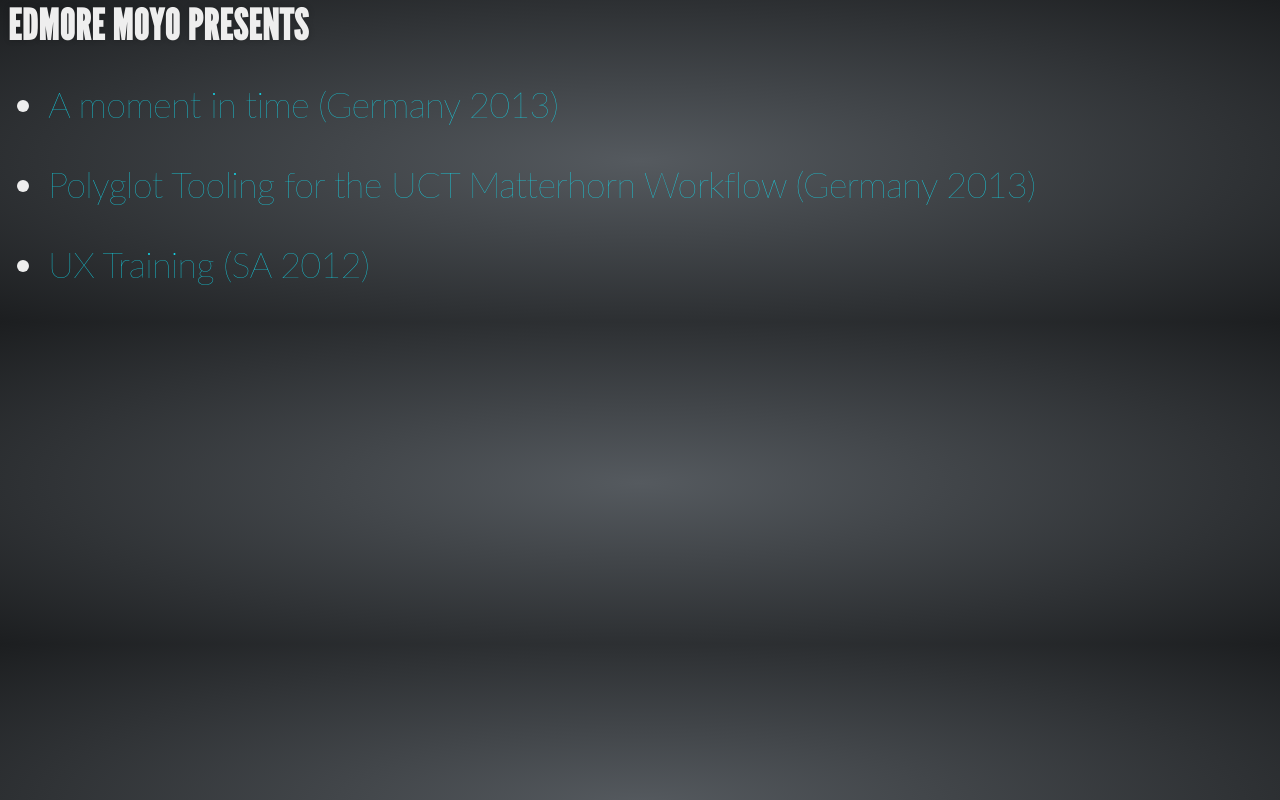
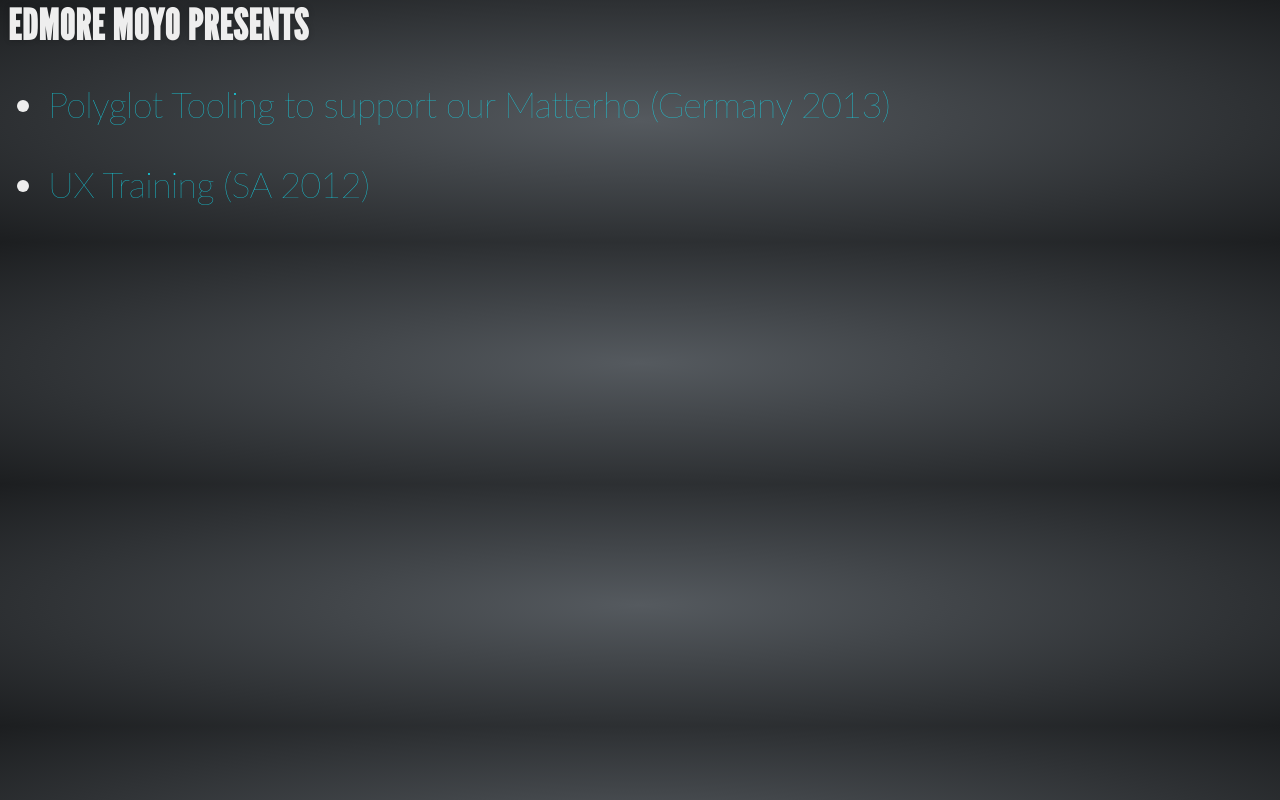
Before and after one commit to edmore/edmorepresents, a website: page public/index.html in a window 1280 px wide. Drawn offline with Linux system fonts and the light colour scheme.

Commit message:
edit index page links and title

```diff
--- a/public/index.html
+++ b/public/index.html
@@ -3,7 +3,7 @@
 	<head>
 		<meta charset="utf-8">
 
-		<title>Edmore Moyo Presents</title>
+		<title>Edmore Moyo Talks</title>
 
 		<meta name="description" content="Edmore Moyo Presents">
 		<meta name="author" content="Edmore Moyo">
@@ -26,10 +26,7 @@
       <section>
       <h3>Edmore Moyo Presents</h3>
       <ul>
-        <li><a href="#">A moment in time (Germany 2013)</a></li>
-      </ul>
-      <ul>
-        <li><a href="#">Polyglot Tooling for the UCT Matterhorn Workflow  (Germany 2013)</a></li>
+        <li><a href="#">Polyglot Tooling to support our Matterho  (Germany 2013)</a></li>
       </ul>
       <ul>
         <li><a href="/slides/UX">UX Training (SA 2012)</a></li>
```
